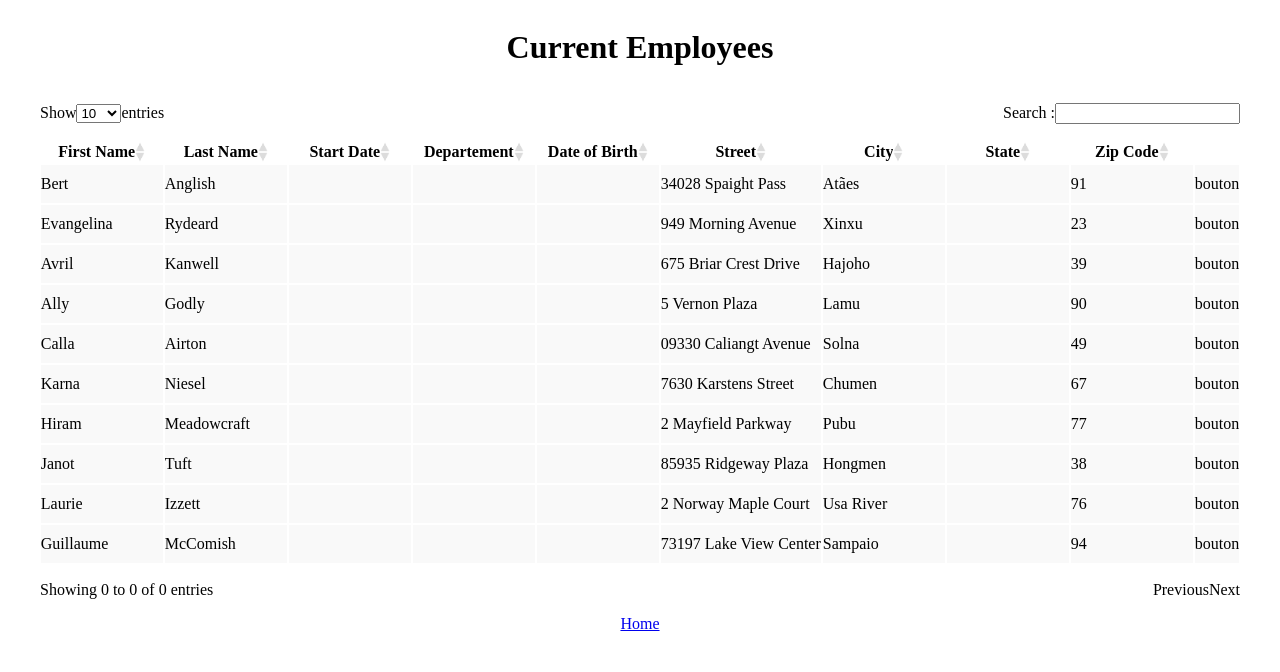
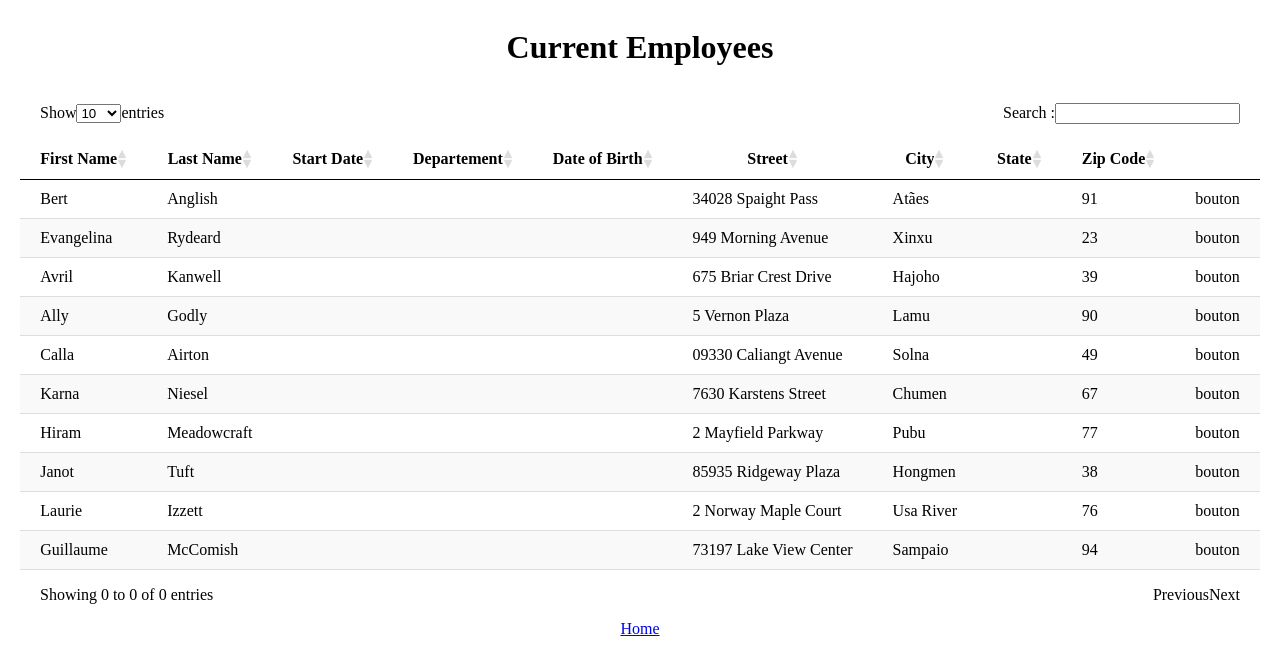
Before and after one commit to Squal94/Khadir_Lounis_Projet_14_122022, a React (Create React App) app in the folder wealth_health/: page /employee in a window 1280 px wide. Shown: the top 672 px of the page. Built offline with nearby package versions, Linux system fonts and the light colour scheme.

Commit message:
Style array

```diff
--- a/wealth_health/src/Components/Pagination.js
+++ b/wealth_health/src/Components/Pagination.js
@@ -31,6 +31,7 @@ const Pagination = () => {
           >
             Previous
           </p>
+          <p className="paginationContainer__element__btn--counter"></p>
           <p
             className="paginationContainer__element__btn--next"
             id="navNext"
--- a/wealth_health/src/Styles/Components/_arrayEmployee.scss
+++ b/wealth_health/src/Styles/Components/_arrayEmployee.scss
@@ -1,20 +1,29 @@
-td {
-  padding: 10px 0;
-  background-color: #f9f9f9;
-  border: none;
+table {
+  border-collapse: collapse;
+  min-width: 900px;
+  width: auto;
 }
 
 tbody {
+  border-top: 1px solid black;
+  border-bottom: 1px solid black;
+  z-index: 5;
+}
+
+tbody tr:nth-child(even) {
   background-color: #f9f9f9;
 }
 
-// tr {
-//   display: flex;
-//   flex-flow: row nowrap;
-// }
+th,
+td {
+  padding: 10px 20px;
+}
+
+td {
+  border-bottom: 1px solid #dddddd;
+}
 
 .thForme {
-  min-width: 120px;
   display: flex;
   flex-flow: row nowrap;
   justify-content: center;
```
